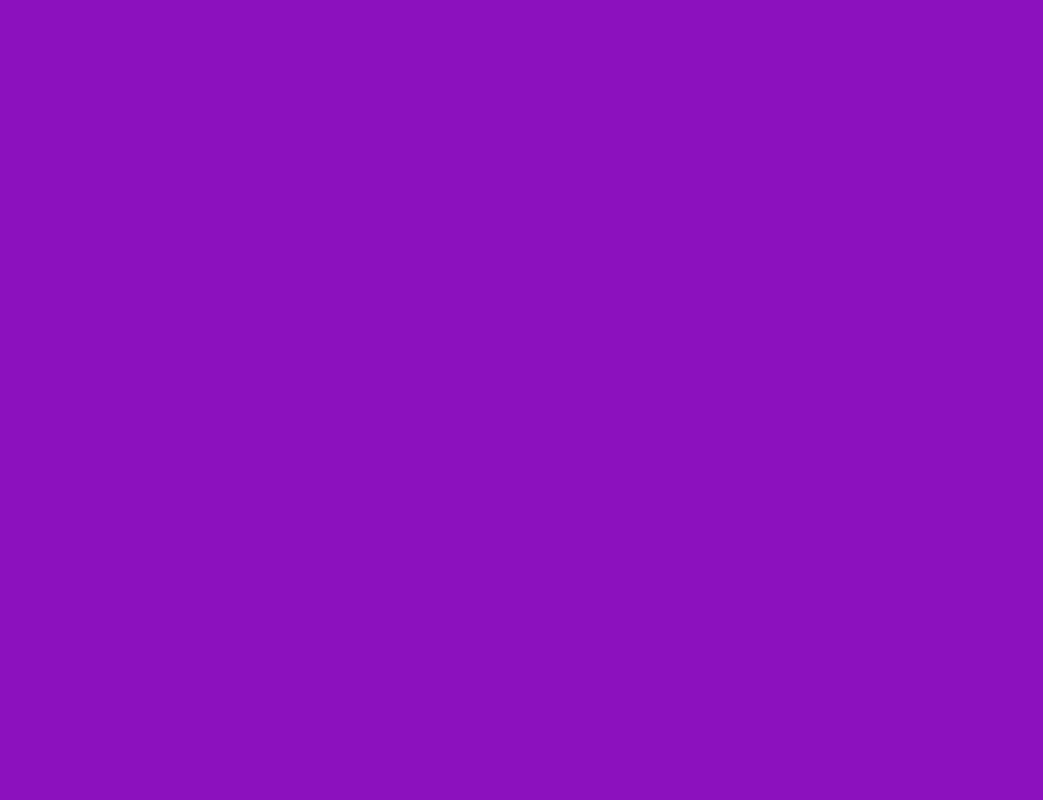
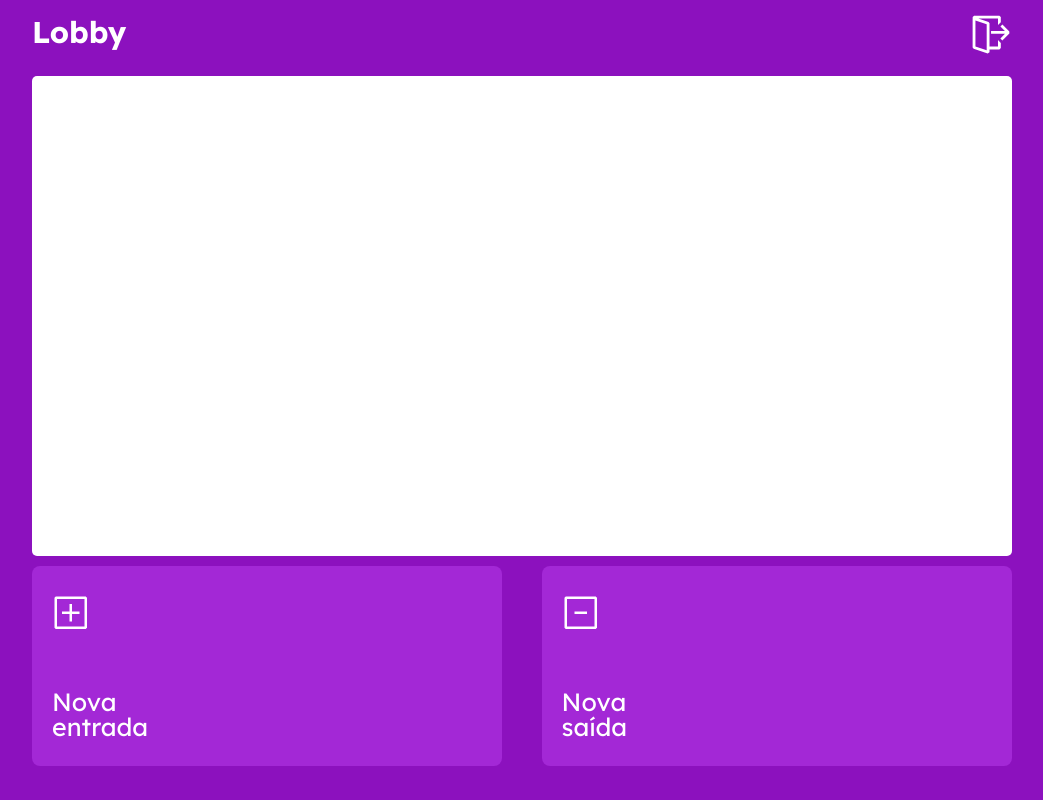
Before and after one commit to RaphaelBragaa/My_Wallet-Front, a React (Create React App) app: page /Lobby in a window 1280 px wide. Before the commit this address had no page. Shown: the whole page, without its empty margins (118-1161 px from the left). Built offline with nearby package versions, Linux system fonts and the light colour scheme; a web font is replaced by a local one.

Commit message:
Design 80%

```diff
--- a/package.json
+++ b/package.json
@@ -3,11 +3,13 @@
   "version": "0.1.0",
   "private": true,
   "dependencies": {
+    "@react-icons/all-files": "^4.1.0",
     "@testing-library/jest-dom": "^5.16.5",
     "@testing-library/react": "^13.4.0",
     "@testing-library/user-event": "^13.5.0",
     "react": "^18.2.0",
     "react-dom": "^18.2.0",
+    "react-icons": "^4.4.0",
     "react-router-dom": "^6.3.0",
     "react-scripts": "5.0.1",
     "styled-components": "^5.3.5",
--- a/src/components/App.js
+++ b/src/components/App.js
@@ -1,7 +1,8 @@
-import GlobalStyle from "./GlobalStyles"
+import GlobalStyle from "./styles/GlobalStyles"
 import { BrowserRouter, Routes, Route } from "react-router-dom";
 import Login from "./Login";
 import Sign from "./Sign-up";
+import Lobby from "./Lobby";
 
 
 
@@ -13,6 +14,7 @@ function App() {
         <Routes>
          <Route path='/' element={<Login/>}></Route>
          <Route path='/Sign-up' element={<Sign/>}></Route>
+         <Route path='/Lobby' element={<Lobby/>}></Route>
         </Routes>
       </BrowserRouter>
     </>
--- /dev/null
+++ b/src/components/Lobby.js
@@ -0,0 +1,80 @@
+import styled from "styled-components"
+import { useParams, useNavigate,Link } from 'react-router-dom';
+import { VscSignOut} from "@react-icons/all-files/vsc/VscSignOut"
+import {VscDiffAdded } from "@react-icons/all-files/vsc/VscDiffAdded"
+import {VscDiffRemoved } from "@react-icons/all-files/vsc/VscDiffRemoved"
+
+export default function Lobby(){
+    const {Lobby}=useParams()
+    const exit={ color: "white", fontSize: "1.5em" }
+    const add={color: "white", fontSize: "2.5em"}
+    return(
+        <Main>
+            <Header>
+               <h1>Lobby</h1>
+             <VscSignOut style={exit}/>
+            </Header>
+            <Dados>
+            </Dados>
+            <Container>
+                <div>
+                <VscDiffAdded style={add}/>
+                <h1>Nova entrada</h1>
+                </div>
+                <div>
+                <VscDiffRemoved style={add}/>
+                <h1>Nova saída</h1>
+                </div>
+            </Container>
+        </Main>
+    )
+}
+
+const Main=styled.div`
+        height:100vh;
+        font-family:'Lexend Deca',cursive;
+        padding-left:150px;
+        padding-right:150px;
+`
+const Header=styled.div`
+        display:flex;
+        align-items:center;
+        justify-content: space-between;
+        top:0;
+        left:0;
+        height:8vh;
+        width:100%;
+        font-weight:700;
+        font-size:30px;
+        color:#FFFFFF;
+        margin-bottom:12px;
+`
+const Dados=styled.div`
+    height:60vh;
+    width:100%;
+    background-color:#FFFFFF;
+    border-radius:5px;
+    margin-bottom:10px;
+`
+const Container=styled.div`
+    display:flex;
+    justify-content:space-between;
+
+    div{
+        display:flex;
+        flex-direction:column;
+        justify-content:space-around;
+        height:25vh;
+        width:48%;
+        background-color:#A328D6;
+        padding-left:20px;
+        border-radius:8px;
+
+        h1{
+            background-color:#A328D6;
+            color:#FFFFFF;
+            width:10px;
+            font-size:25px;
+        }
+    }
+`
--- a/src/components/Login.js
+++ b/src/components/Login.js
@@ -1,58 +1,62 @@
 import styled from "styled-components"
 import { Link } from "react-router-dom";
 
+
 export default function Login(){
     return(
-        <Lugin>
+        <Formulario>
             <Logo>
         <h1>MyWallet</h1>
         <form>
-            <input type='email' placeholder='email'/>
-            <input type='password' placeholder='senha'/>
-            <button>Entrar</button>
-            <h2>Primeira vez? Cadastre-se!</h2>
+            <input type='email' placeholder='E-mail'/>
+            <input type='password' placeholder='Senha'/>
+            <Link to='/Lobby'><button>Entrar</button></Link>
+            <Link to="/Sign-up"><h2>Primeira vez? Cadastre-se!</h2></Link>
         </form>
             </Logo>
-        </Lugin>
+        </Formulario>
     )
 }
 
 
- const Lugin=styled.div`
-
-    display:flex;
-     width:100%;
-
-     background-color:#8C11BE;
-     margin: auto;
+ const Formulario=styled.div`
+        display:flex;
+        height:100vh;
      `
 
      const Logo=styled.div`
-     display:flex;
+    display:flex;
      flex-direction:column;
      width:50%;
      margin:auto;
 
-
-     justify-content:center;
+    justify-content:center;
      align-items:center;
-
-
-     width:50%;
+     a{
+        text-decoration:none;
+     }
          h1{
                  color:#FFFFFF;
-                 font-size:50px;
+                 font-size:40px;
+                 margin-bottom:15px;
                  font-family: 'Black Ops One', cursive;
              }
 
         input{
-            width:20rem;
-            margin-bottom:10px;
+            width:23rem;
+            margin-bottom:15px;
+            border-radius:5px;
+            border:none;
+            height:5vh;
+            padding-left:15px;
+
+
         }
         input::placeholder{
             margin-left:105px;
-            font-size:18px;
-            color:#DBDBDB;
+            font-size:19px;
+            color:#404040;
+            font-family:'Lexend Deca',cursive;
             }
 
         form{
@@ -60,4 +64,29 @@ export default function Login(){
             flex-direction:column;
 
         }
-            `
+        button{
+            width:24rem;
+            border:none;
+            border-radius:5px;
+            height:4vh;
+            background-color:#A328D6;
+            font-weight:700;
+            font-size:20px;
+            color:#FFFFFF;
+            margin-bottom:60px;
+            font-family:'Lexend Deca',cursive;
+            :active{
+                background-color:#FFFFFF;
+                color:#A328D6;
+                    }
+
+        }
+
+        h2{
+            text-align:center;
+            font-weight:700;
+            font-size:15px;
+            color:#FFFFFF;
+            font-family:'Lexend Deca',cursive;
+        }
+        `
--- a/src/components/Sign-up.js
+++ b/src/components/Sign-up.js
@@ -1,7 +1,101 @@
+import { useParams, useNavigate,Link } from 'react-router-dom';
+import styled from 'styled-components';
+
 
 export default function Sign(){
+    const {Sign}=useParams()
     return(
         <>
+        <Formulario>
+            <Logo>
+        <h1>MyWallet</h1>
+        <form>
+            <input type='text' placeholder='Nome'/>
+            <input type='email' placeholder='E-mail'/>
+            <input type='password' placeholder='Senha'/>
+            <input type='password' placeholder='Confirme a Senha'/>
+            <button>Cadastrar</button>
+            <Link to="/"><h2>Já tem uma conta? Entre agora!</h2></Link>
+        </form>
+            </Logo>
+        </Formulario>
         </>
     )
 }
+
+
+
+
+const Formulario=styled.div`
+display:flex;
+height:100vh;
+`
+
+const Logo=styled.div`
+display:flex;
+flex-direction:column;
+width:50%;
+margin:auto;
+
+justify-content:center;
+align-items:center;
+a{
+text-decoration:none;
+}
+ h1{
+         color:#FFFFFF;
+         font-size:40px;
+         margin-bottom:15px;
+         font-family: 'Black Ops One', cursive;
+     }
+
+input{
+    width:23rem;
+    margin-bottom:15px;
+    border-radius:5px;
+    border:none;
+    height:5vh;
+    padding-left:15px;
+
+
+}
+
+input::placeholder{
+    margin-left:105px;
+    font-size:19px;
+    color:#404040;
+    font-family:'Lexend Deca',cursive;
+    }
+
+form{
+    display:flex;
+    flex-direction:column;
+
+}
+button{
+    width:24rem;
+    border:none;
+    border-radius:5px;
+    height:4vh;
+    background-color:#A328D6;
+    font-weight:700;
+    font-size:20px;
+    color:#FFFFFF;
+    margin-bottom:60px;
+    font-family:'Lexend Deca',cursive;
+
+    :active{
+    background-color:#FFFFFF;
+    color:#A328D6;
+}
+}
+
+
+h2{
+    text-align:center;
+    font-weight:700;
+    font-size:15px;
+    color:#FFFFFF;
+    font-family:'Lexend Deca',cursive;
+}
+    `
--- a/src/components/GlobalStyles.js
+++ b/src/components/styles/GlobalStyles.js
@@ -21,6 +21,7 @@ time, mark, audio, video {
 	font: inherit;
 	vertical-align: baseline;
 	background-color:#8C11BE;
+	box-sizing:border-box;
 }
 /* HTML5 display-role reset for older browsers */
 article, aside, details, figcaption, figure,
```
Also changed, not shown: 1 other file (tests, documents, lock files or other folders).
